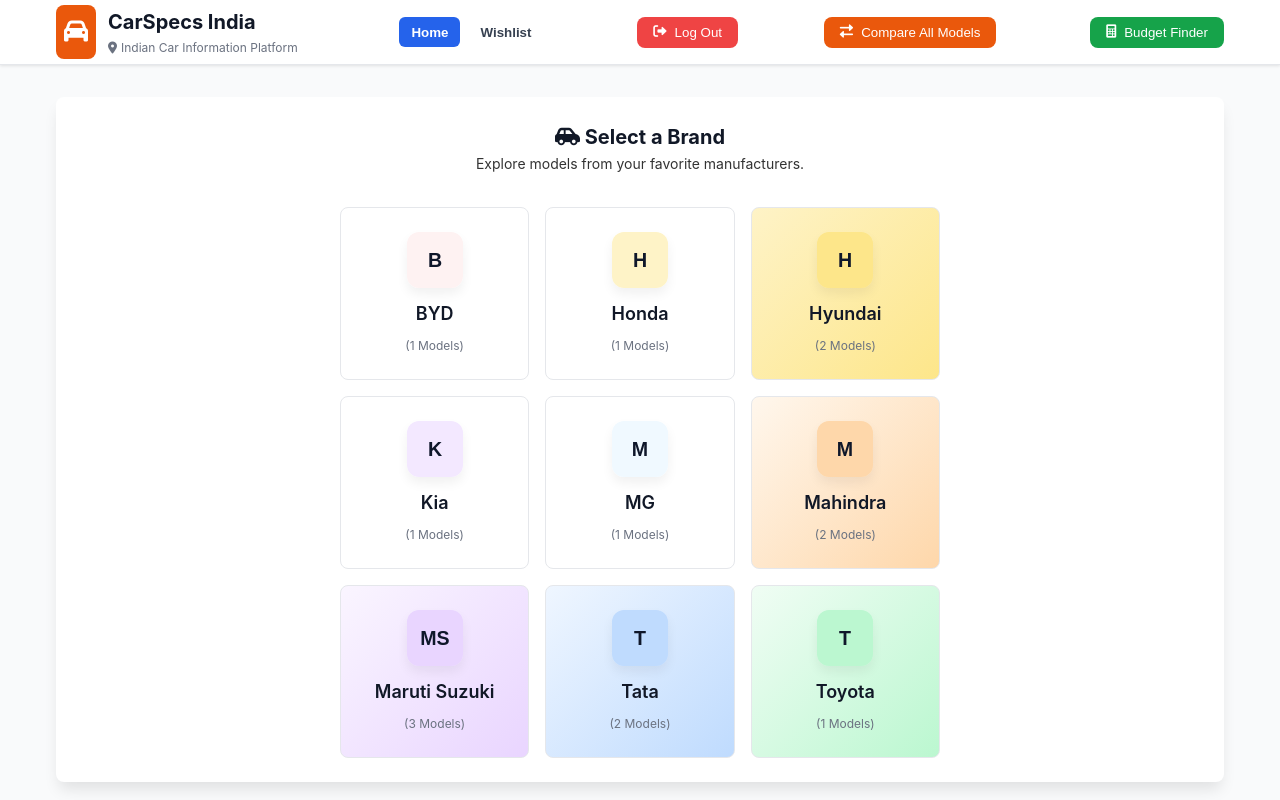
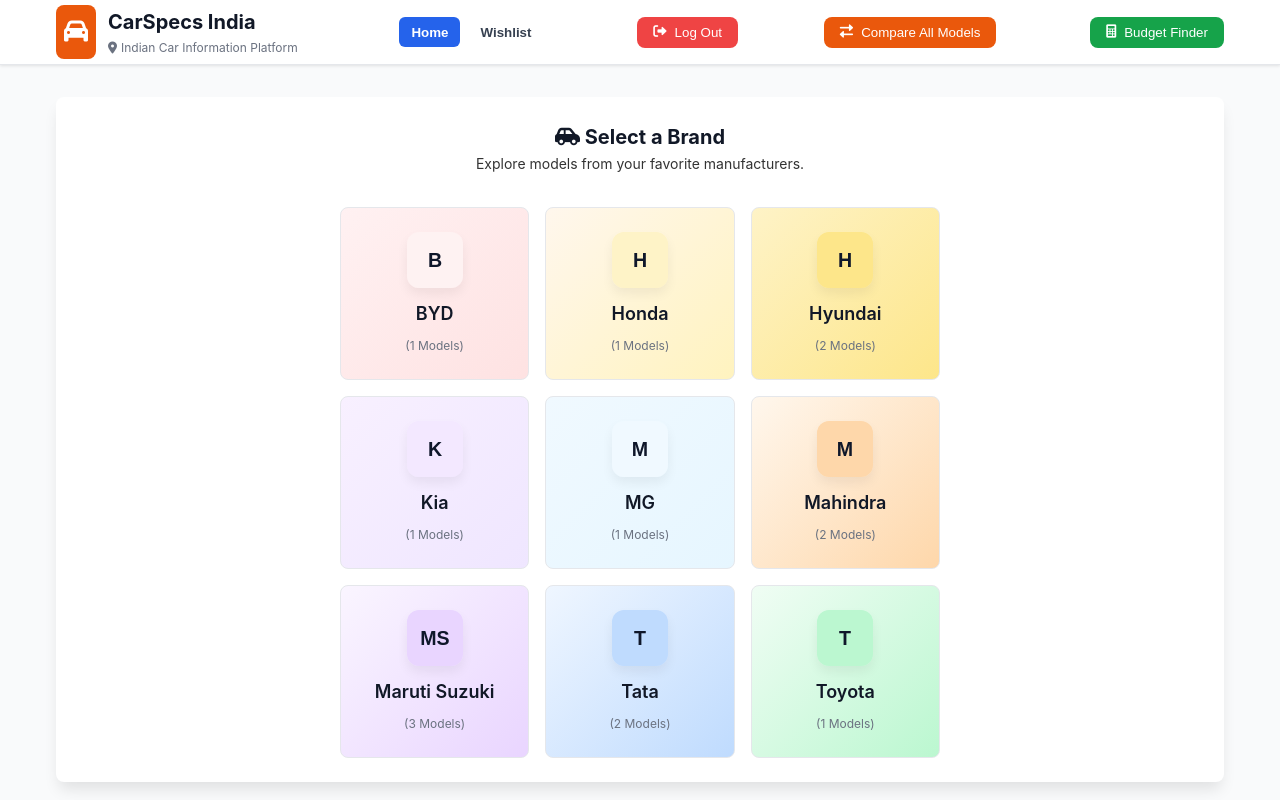
Before and after one commit to Vedanth-Rach/CarspecsHub_automiles, a website: page dashboard.html in a window 1280 px wide. Shown: the top 800 px of the page. Drawn offline with Linux system fonts and the light colour scheme.

Commit message:
style: color remaining brand cards (BYD, Honda, Kia, MG) and normalize brand class names

```diff
--- a/app.js
+++ b/app.js
@@ -710,8 +710,10 @@
         'Honda': 'honda',
         'Kia': 'kia'
     };
-    // Use font-awesome icon or first two letters as fallback
-    const fallback = brand.substring(0, 2).toUpperCase();
+    // Return a short css-friendly class name for the brand.
+    // Use the explicit map when available, otherwise slugify the brand name
+    // (lowercase, spaces -> hyphens) so CSS selectors can target it.
+    const fallback = brand.replace(/\s+/g, '-').toLowerCase();
     return map[brand] || fallback;
 }
 
--- a/styles.css
+++ b/styles.css
@@ -788,6 +788,23 @@
 
 .brand-card.hyundai {
     background: linear-gradient(135deg, #fef3c7, #fde68a);
+}
+
+/* New gradients to color previously-white brand cards */
+.brand-card.byd {
+    background: linear-gradient(135deg, #fff1f2, #fee2e2); /* soft pink */
+}
+
+.brand-card.honda {
+    background: linear-gradient(135deg, #fff7ed, #fff3bf); /* light warm yellow */
+}
+
+.brand-card.kia {
+    background: linear-gradient(135deg, #f8f0ff, #efe6ff); /* soft purple */
+}
+
+.brand-card.mg {
+    background: linear-gradient(135deg, #f0f9ff, #e6f6ff); /* pale blue */
 }
 
 .brand-card h3 {
```
